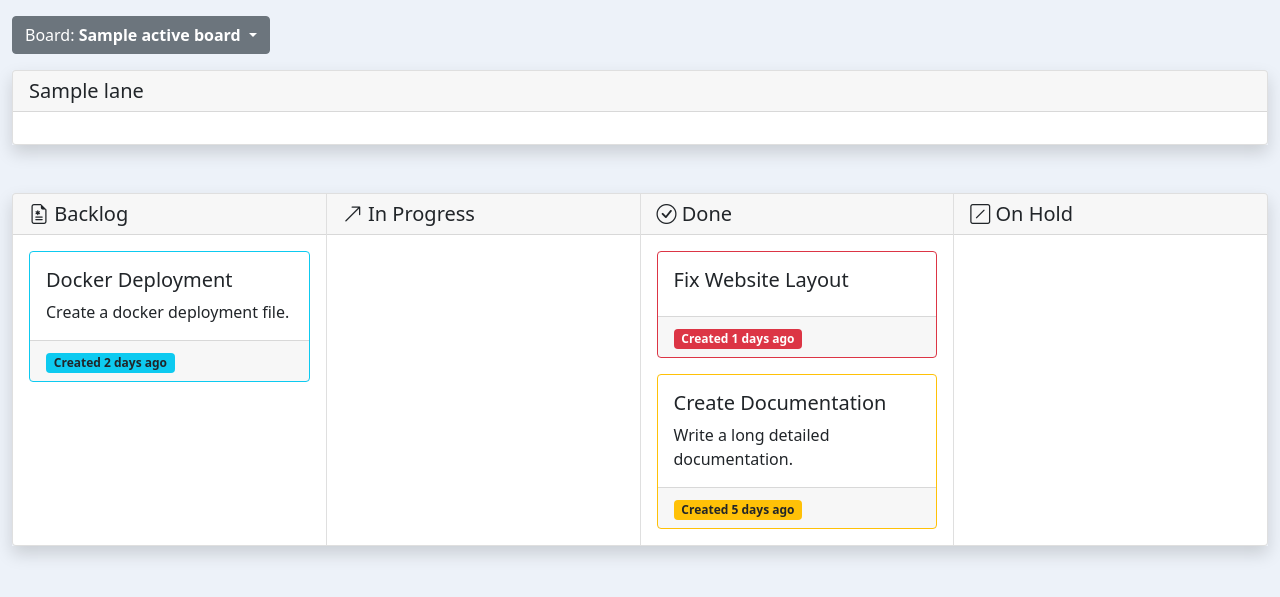
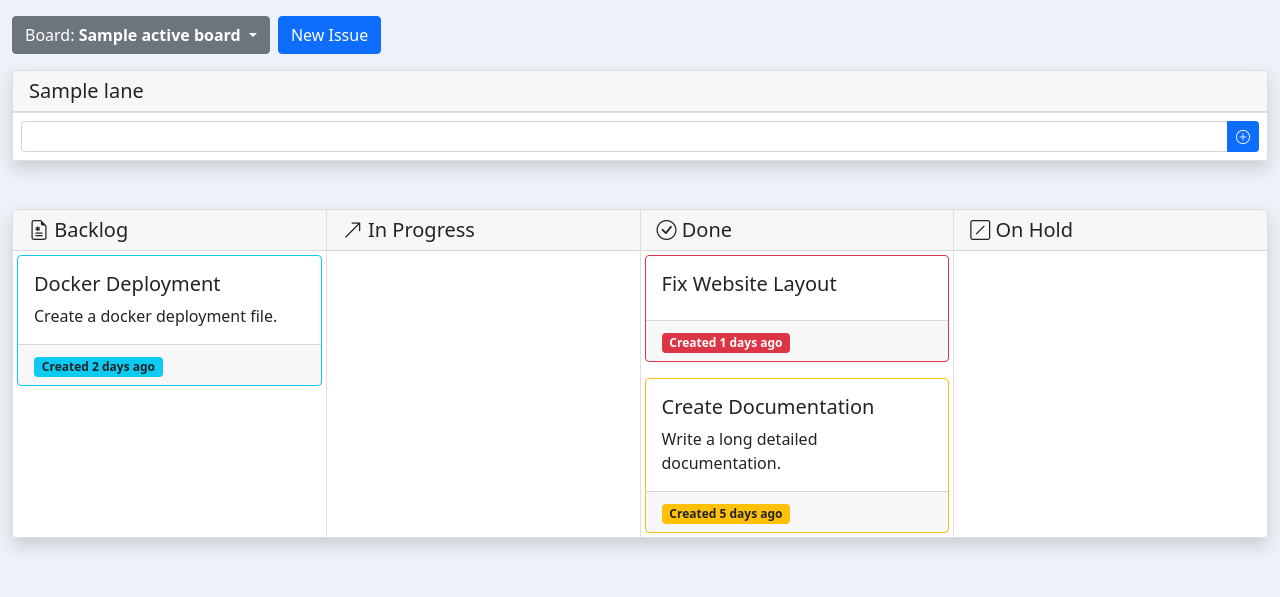
Before and after one commit to MrChuckomo/funban, a Flask app: template index/templates/home.html in a window 1280 px wide. Shown: the part 56-653 px from the top of the page. Run offline with Flask 2, Linux system fonts and the light colour scheme; the template is opened without the code that fills it: most values are stand-ins (such as "Sample title", 1, 10 or a date in 2020); some libraries are stand-ins or nearby versions.

Commit message:
Update general board layout
- add buttons to add issues

```diff
--- a/index/res/config.json
+++ b/index/res/config.json
@@ -37,7 +37,7 @@
             "name": "classic",
             "lanes": [
                 {
-                    "name": "Backlog",
+                    "name": "ToDo",
                     "icon": "bi-file-earmark-medical",
                     "role": null,
                     "is_archive": false,
--- a/index/templates/home.html
+++ b/index/templates/home.html
@@ -2,8 +2,8 @@
 {% block content %}
 
 <div class="container-fluid my-3">
-
-    <div class="btn-group mb-3" role="group">
+    <div class="btn-toolbar mb-3" role="toolbar" aria-label="Toolbar with button groups">
+        <div class="btn-group me-2" role="group">
             <div class="dropdown">
                 <button class="btn btn-secondary dropdown-toggle" type="button" id="dropdownMenuButton2" data-bs-toggle="dropdown" aria-expanded="false">
                     Board: <span class="fw-bold">{{ active_board['name'] }}</span>
@@ -15,6 +15,10 @@
                 </ul>
             </div>
         </div>
+        <div class="btn-group" role="group">
+            <button class="btn btn-primary">New Issue</button>
+        </div>
+    </div>
 
     <div class="card-group shadow">
         {% for lane in profile['lanes'] %}
@@ -22,8 +26,14 @@
             <div class="card-header">
                 <h5 class="m-0"><i class="bi {{ lane['icon'] }}"></i> {{ lane['name'] }}</h5>
             </div>
-            <div class="card-body">
+            <div class="card-body p-0">
                 <!-- TODO: Show list if issues -->
+            </div>
+            <div class="card-footer bg-white p-2">
+                <div class="input-group input-group-sm">
+                    <input type="text" class="form-control">
+                    <a href="{{ url_for('add_issue', lane=lane['name'], board_id=active_board.doc_id) }}" class="btn btn-primary" type="button"><i class="bi bi-plus-circle"></i></a>
+                </div>
             </div>
         </div>
         {% endfor %}
@@ -35,8 +45,8 @@
             <div class="card-header">
                 <h5 class="m-0"><i class="bi bi-file-earmark-medical"></i> Backlog</h5>
             </div>
-            <div class="card-body">
-                <div class="card border-info">
+            <div class="card-body p-0">
+                <div class="card m-1 border-info">
                     <div class="card-body">
                         <h5 class="card-title">Docker Deployment</h5>
                         <div class="card-text">Create a docker deployment file.</div>
@@ -51,7 +61,7 @@
             <div class="card-header">
                 <h5 class="m-0"><i class="bi bi-arrow-up-right"></i> In Progress</h5>
             </div>
-            <div class="card-body">
+            <div class="card-body p-0">
 
             </div>
         </div>
@@ -59,8 +69,8 @@
             <div class="card-header">
                 <h5 class="m-0"><i class="bi bi-check-circle"></i> Done</h5>
             </div>
-            <div class="card-body">
-                <div class="card border-danger mb-3">
+            <div class="card-body p-0">
+                <div class="card m-1 border-danger mb-3">
                     <div class="card-body">
                         <h5 class="card-title">Fix Website Layout</h5>
                         <div class="card-text"></div>
@@ -69,7 +79,7 @@
                         <span class="badge bg-danger">Created 1 days ago</span>
                     </div>
                 </div>
-                <div class="card border-warning">
+                <div class="card m-1 border-warning">
                     <div class="card-body">
                         <h5 class="card-title">Create Documentation</h5>
                         <div class="card-text">Write a long detailed documentation.</div>
@@ -84,7 +94,7 @@
             <div class="card-header">
                 <h5 class="m-0"><i class="bi bi-slash-square"></i> On Hold</h5>
             </div>
-            <div class="card-body">
+            <div class="card-body p-0">
 
             </div>
         </div>
```
Also changed, not shown: index/routes.py (+13 -0 lines). Lines whose indentation alone changed are shown as unchanged.
